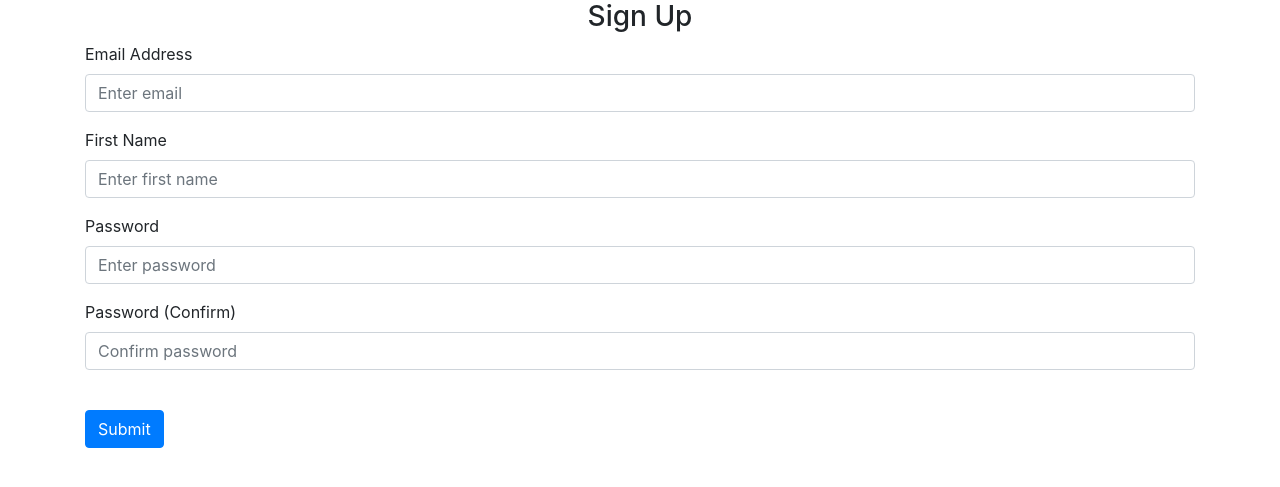
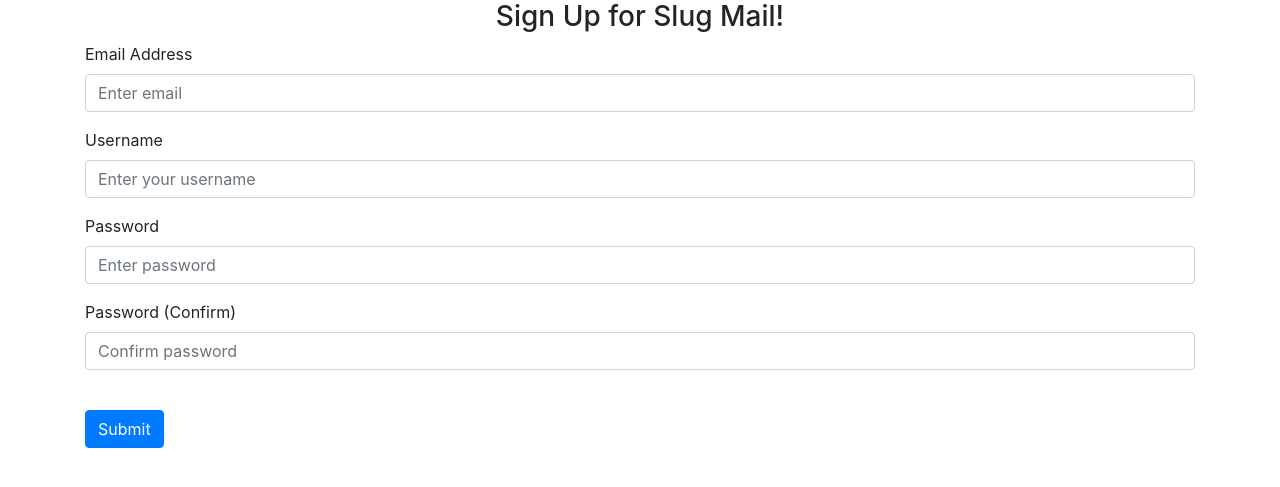
Before and after one commit to prem9/CMPE-131-G12-Project, a Flask app: page /sign-up in a window 1280 px wide. Shown: the part 56-543 px from the top of the page. Run offline with Flask 3, Linux system fonts and the light colour scheme; some libraries are stand-ins or nearby versions.

Commit message:
Changes to __init__.py, sign_up.html, run.py

```diff
--- a/codebase/main.py
+++ b/codebase/flask/run.py
@@ -1,6 +1,4 @@
-from website import create_app
-
-app = create_app()
+from website import app
 
 if __name__ == '__main__':
     app.run(debug=True)
--- a/codebase/website/templates/login.html
+++ b/codebase/flask/website/templates/login.html
@@ -1,4 +1,6 @@
-{% extends "base.html" %} {% block title %}Login{% endblock %} {% block content %}
+{% extends "base.html" %} {% block title %}Login{% endblock %}
+
+{% block content %}
 <form method="POST">
     <h3 align="center">Login</h3>
     <div class="form-group">
--- a/codebase/website/templates/sign_up.html
+++ b/codebase/flask/website/templates/sign_up.html
@@ -1,6 +1,9 @@
-{% extends "base.html" %} {% block title %}Sign Up{% endblock %} {% block content %}
+{% extends "base.html" %} {% block title %}Sign Up{% endblock %}
+
+{% block content %}
 <form method="POST">
-    <h3 align="center">Sign Up</h3>
+    <h3 align="center">Sign Up for Slug Mail!</h3>
+
     <div class="form-group">
         <label for="email">Email Address</label>
         <input
@@ -11,16 +14,18 @@
             placeholder="Enter email"
         />
     </div>
+
     <div class="form-group">
-        <label for="firstName">First Name</label>
+        <label for="firstName">Username</label>
         <input
             type="text"
             class="form-control"
-            id="firstName"
-            name="firstName"
-            placeholder="Enter first name"
+            id="username"
+            name="username"
+            placeholder="Enter your username"
         />
     </div>
+
     <div class="form-group">
         <label for="password1">Password</label>
         <input
@@ -31,6 +36,7 @@
             placeholder="Enter password"
         />
     </div>
+
     <div class="form-group">
         <label for="password2">Password (Confirm)</label>
         <input
@@ -41,7 +47,9 @@
             placeholder="Confirm password"
         />
     </div>
+
     <br />
     <button type="submit" class="btn btn-primary">Submit</button>
+
 </form>
 {% endblock %}
```
Also changed, not shown: codebase/flask/website/__init__.py (added, +43 -0 lines), codebase/flask/website/templates/base.html (renamed from codebase/website/templates/base.html, +7 -1 lines), codebase/flask/website/templates/home.html (renamed from codebase/website/templates/home.html, +4 -3 lines), codebase/website/__init__.py (deleted, +0 -41 lines), codebase/flask/instance/appdata.db (added), codebase/flask/instance/database.db (added), codebase/flask/readme.md (renamed from codebase/readme.md), codebase/flask/requirements.txt (renamed from codebase/requirements.txt), codebase/flask/website/auth.py (renamed from codebase/website/auth.py), codebase/flask/website/models.py (renamed from codebase/website/models.py), codebase/flask/website/static/index.js (renamed from codebase/website/static/index.js), codebase/flask/website/views.py (renamed from codebase/website/views.py), codebase/instance/database.db (deleted), 2 other files.
